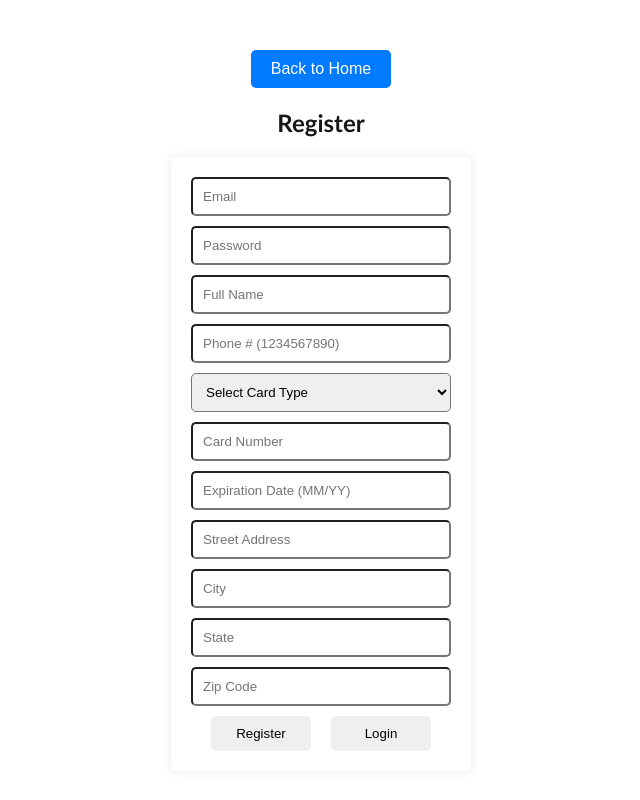
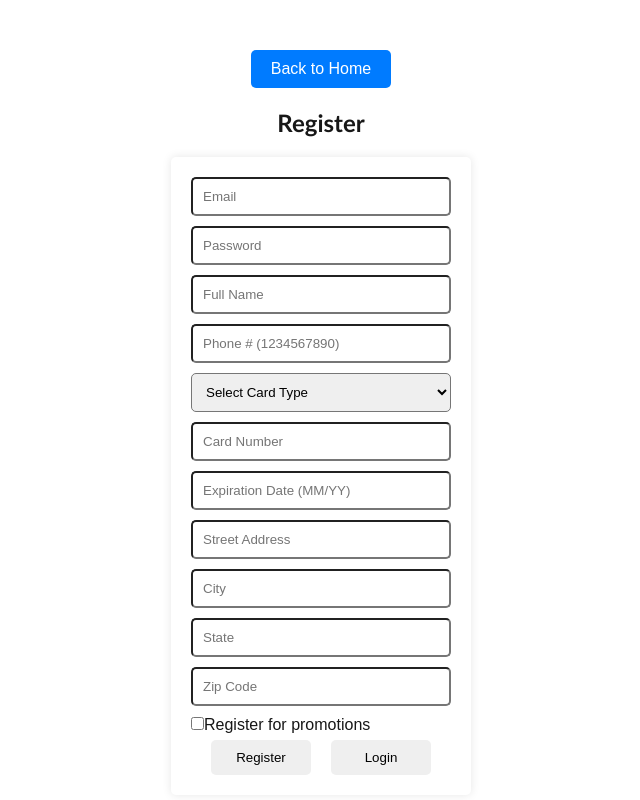
Before and after one commit to ZephyrIO/Cinema-EBooking-System, a Next.js app: page /register in a window 1280 px wide. Shown: the whole page, without its empty margins (319-959 px from the left). Built offline with nearby package versions, Linux system fonts and the light colour scheme.

Commit message:
register with promotions box

```diff
--- a/src/app/components/Register.js
+++ b/src/app/components/Register.js
@@ -16,6 +16,7 @@ export default function Register() {
     city: '',
     state: '',
     zip: '',
+    recievePromotions: false,
   });
 
   const router = useRouter();
@@ -77,6 +78,15 @@ export default function Register() {
         <input type="text" name="city" placeholder="City" value={formData.city} onChange={handleInputChange} />
         <input type="text" name="state" placeholder="State" value={formData.state} onChange={handleInputChange} />
         <input type="text" name="zip" placeholder="Zip Code" value={formData.zip} onChange={handleInputChange} />
+        <label>
+          <input
+            type="checkbox"
+            name="recievePromotions"
+            checked={formData.recievePromotions}
+            onChange={handleInputChange}
+          />
+          Register for promotions
+        </label>
         <div className="button-group">
           <button type="submit" className="register">Register</button>
           <button type="button" className="login" onClick={handleLogin}>Login</button>
--- a/src/backend/models/User.js
+++ b/src/backend/models/User.js
@@ -16,6 +16,7 @@ const userSchema = new mongoose.Schema({
   },
   status: { type: String, default: 'inactive' },
   isAdmin: { type: Boolean, default: false },
+  recievePromotions: { type: Boolean, default: false },
   resetPasswordToken: { type: String },
   resetPasswordExpires: { type: Date },
   createdAt: { type: Date, default: Date.now },
--- a/src/backend/routes/register.js
+++ b/src/backend/routes/register.js
@@ -10,7 +10,7 @@ console.log('JWT_SECRET:', process.env.JWT_SECRET);
 
 // POST route for user registration
 router.post('/register', async (req, res) => {
-    const { email, password, name, phone, cardType, cardNumber, expirationDate, street, city, state, zip } = req.body;
+    const { email, password, name, phone, cardType, cardNumber, expirationDate, street, city, state, zip, recievePromotions } = req.body;
 
     try {
         // Check if the user already exists
@@ -36,6 +36,7 @@ router.post('/register', async (req, res) => {
             address: { street, city, state, zip },
             status: 'inactive',
             isAdmin: false,
+            recievePromotions: !!recievePromotions
         });
         const jwtSecret = process.env.JWT_SECRET || 'fallbackSecret';
         // Save the user to the database
```
